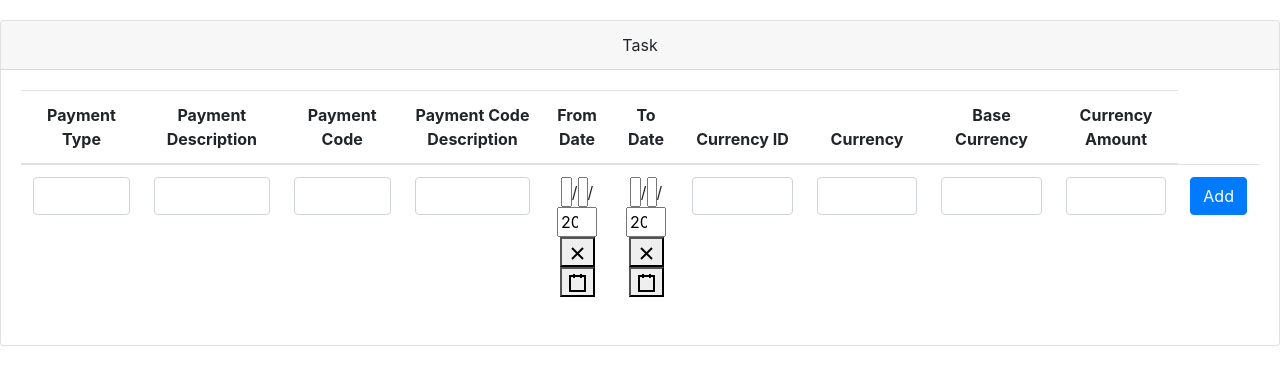
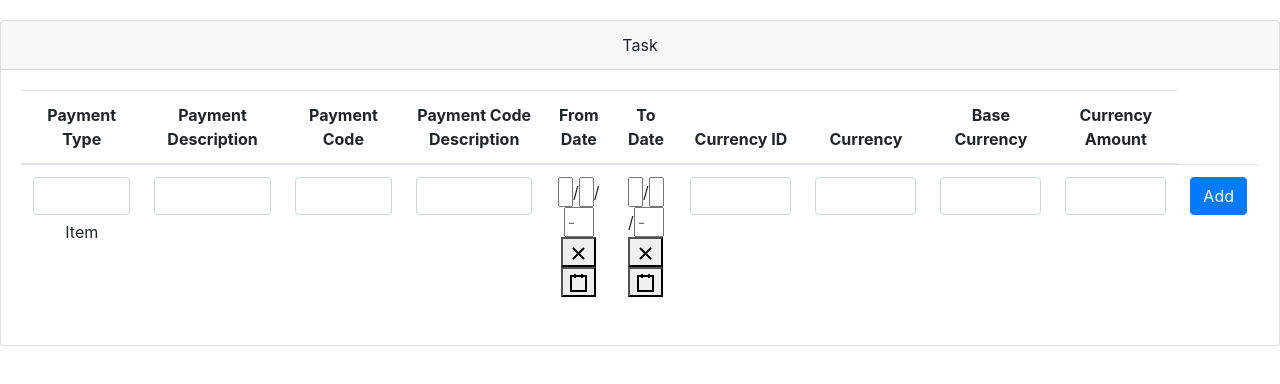
Before and after one commit to rareh21/React-Project, a React (Create React App) app: page / in a window 1280 px wide. Shown: the top 384 px of the page. Built offline with nearby package versions, Linux system fonts and the light colour scheme.

Commit message:
React Component

```diff
--- a/package.json
+++ b/package.json
@@ -7,6 +7,7 @@
     "@testing-library/react": "^9.5.0",
     "@testing-library/user-event": "^7.2.1",
     "bootstrap": "^4.4.1",
+    "downshift": "^5.0.5",
     "prop-types": "^15.7.2",
     "rc-datepicker": "^5.0.15",
     "react": "^16.13.1",
@@ -16,7 +17,9 @@
     "react-dom": "^16.13.1",
     "react-notifications": "^1.5.0",
     "react-scripts": "3.4.1",
-    "reactstrap": "^8.4.1"
+    "reactjs-popup": "^1.5.0",
+    "reactstrap": "^8.4.1",
+    "semantic-ui-react": "^0.88.2"
   },
   "scripts": {
     "start": "react-scripts start",
--- a/src/components/Datefce.js
+++ b/src/components/Datefce.js
@@ -2,7 +2,7 @@ import React, { Component } from 'react';
 import DatePicker from 'react-date-picker';
 class Datefce extends Component {
   state = {
-    date: new Date(),
+    date: "",
   }
 
   onChange = date => this.setState({ date })
--- /dev/null
+++ b/src/components/PopReact.js
@@ -0,0 +1,25 @@
+import React, { Component } from "react";
+import Popup from "reactjs-popup";
+import './ReactPopup.css';
+const PopReact = () => (
+    <div className="menu">
+      <Popup
+        trigger={<div className="menu-item"> Item</div>}
+        position="right top"
+        on="click"
+        closeOnDocumentClick
+        mouseLeaveDelay={300}
+        mouseEnterDelay={0}
+        contentStyle={{ padding: "5px", border: "none" }}
+        arrow={true}
+      >
+        <div className="menu">
+          <div className="menu-item"> item 1</div>
+          <div className="menu-item"> item 2</div>
+          <div className="menu-item"> item 3</div>
+        </div>
+      </Popup>
+    </div>
+  );
+
+  export default PopReact
--- /dev/null
+++ b/src/components/ReactPopup.css
@@ -0,0 +1,15 @@
+.menu {
+  width: auto;
+  display: flex;
+  flex-direction: column;
+  background: #ffffff;
+}
+.menu-item {
+  width: auto;
+  cursor: pointer;
+  padding: 5px;
+  height: 25px;
+}
+.menu-item:hover {
+  color: #2980b9;
+}
--- /dev/null
+++ b/src/components/ReactPopup.js
@@ -0,0 +1,35 @@
+import React, { Component } from "react";
+// import Popup from "reactjs-popup";
+//import './ReactPopup.css';
+import { Header, Button, Popup, Grid } from 'semantic-ui-react'
+
+const ReactPopup = () => (
+  <Popup trigger={<Button>Sh</Button>} flowing hoverable>
+    <Grid centered divided columns={3}>
+      <Grid.Column textAlign='center'>
+        <Header as='h4'>Basic</Header>
+        <p>
+          <b>2</b> projects
+        </p>
+        <Button>Choose</Button>
+      </Grid.Column>
+      <Grid.Column textAlign='center'>
+        <Header as='h4'>Business</Header>
+        <p>
+          <b>5</b> projects
+        </p>
+        <Button>Choose</Button>
+      </Grid.Column>
+      <Grid.Column textAlign='center' >
+        <Header as='h4'>Premium </Header>
+        <p>
+          <b>8</b> projects
+        </p>
+        <Button>Choose</Button>
+      </Grid.Column>
+    </Grid>
+  </Popup>
+)
+
+
+export default ReactPopup;
--- a/src/components/task.js
+++ b/src/components/task.js
@@ -23,9 +23,7 @@ class Form extends React.Component {
         this.setState({
             taskList: this.state.taskList.filter((s, sindex) => index !== sindex),
         });
-        // const taskList1 = [...this.state.taskList];
-        // taskList1.splice(index, 1);
-        // this.setState({ taskList: taskList1 });
+
     }
     clickOnDelete(record) {
         this.setState({
--- a/src/components/taskList.js
+++ b/src/components/taskList.js
@@ -1,5 +1,7 @@
 import React from "react";
 import Datefce from "./Datefce";
+// import ReactPopup from './ReactPopup';
+import PopReact from './PopReact';
 import 'bootstrap/dist/css/bootstrap.min.css'
 const TaskList = (props) => {
   return (
@@ -8,7 +10,9 @@ const TaskList = (props) => {
       return (
         <tr key={val.index}>
           <td>
+
             <input type="text"  name="payment_type" data-id={idx} id={payment_type} className="form-control " />
+            <PopReact />
           </td>
           <td>
             <input type="text"  name="payment_description" id={payment_description} data-id={idx} className="form-control " />
```
Also changed, not shown: 1 other file (tests, documents, lock files or other folders).
